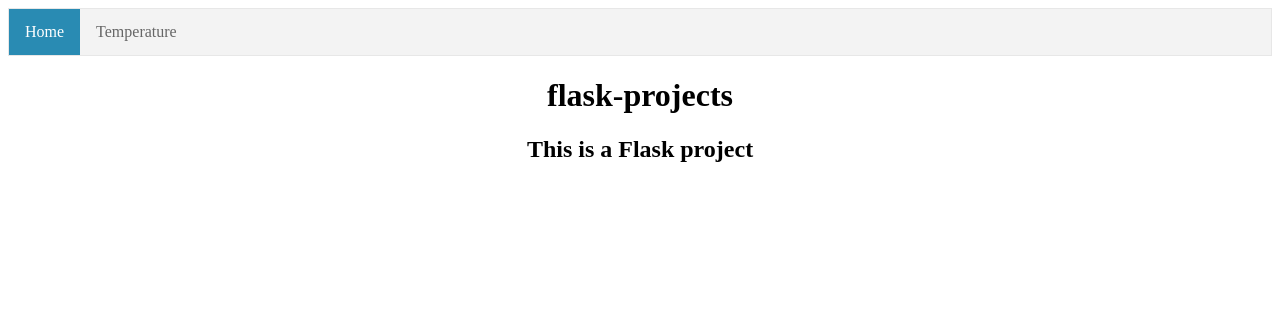
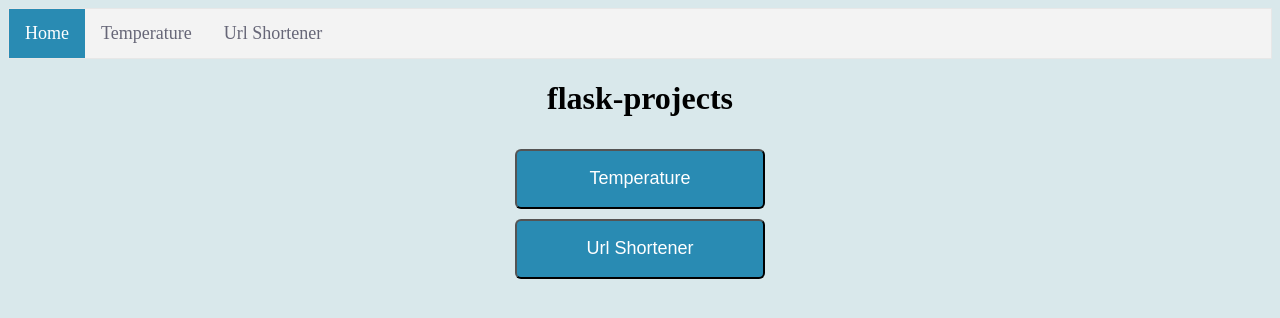
Before and after one commit to KonstantinaK98/flask-projects, a Flask app: page / in a window 1280 px wide. Shown: the top 318 px of the page. Run offline with Flask 2, Linux system fonts and the light colour scheme.

Commit message:
CSS changes and url shortener added

```diff
--- a/app.py
+++ b/app.py
@@ -1,13 +1,29 @@
-from flask import Flask, render_template
+from flask import Flask, render_template, request
 app = Flask(__name__)
 
-@app.route('/')
+@app.route('/', methods=['POST','GET'])
 def home():
-   return render_template('base.html')
+   if request.method == 'POST':
+      if request.form['submit_button'] == 'Temperature':
+         return render_template('temperature.html')
+      elif request.form['submit_button'] == 'Url Shortener':
+         return render_template('urlshortener.html')
+   else:
+      return render_template('base.html')
 
 @app.route('/temperature')
 def temperature_converter():
    return render_template('temperature.html')
 
+@app.route('/urlshortener', methods=['POST','GET'])
+def urlshortener():
+   if request.method == "POST":
+      if request.form['url'] != '':
+         return
+      else:
+         return render_template('urlshortener.html')
+   else:
+      return render_template('urlshortener.html')
+
 if __name__ == '__main__':
    app.run()
--- a/static/css/main.css
+++ b/static/css/main.css
@@ -1,5 +1,5 @@
 body {
-    background-color: #ffffff;
+    background-color: #d9e8eb;
 }
 
 ul {
@@ -17,10 +17,11 @@ li {
 
 li a {
     display: block;
-    color: #666;
+    color: #667;
     text-align: center;
     padding: 14px 16px;
     text-decoration: none;
+    font-size: large;
 }
 
 li a:hover:not(.active) {
@@ -69,3 +70,69 @@ th, td {
     padding: 8px;
     text-align: left;
 }
+
+.mybtn {
+    display: inline-block;
+    padding: 10px 20px;
+    text-align: center;
+    text-decoration: none;
+    color: white;
+    background-color: #298bb3;
+    border-radius: 6px;
+    outline: none;
+    cursor: pointer;
+    font-size: large;
+  }
+
+  .myfrm{
+      display:grid;
+      justify-content: center;
+      align-items: center;
+  }
+
+  .myfrm button {
+      margin-top: 10px;
+      width: 250px;
+      height: 60px;
+  }
+
+  .mybtn:hover{
+      background-color: #43add6;
+  }
+
+  .myfrm .url_button {
+    width: 120px;
+    height: 40px;
+    color: white;
+    background-color: #298bb3;
+    text-decoration: none;
+    border-radius: 6px;
+    outline: none;
+    cursor: pointer;
+    font-size: large;
+  }
+
+  .myfrm .url_button:hover{
+    background-color: #43add6;
+}
+
+input {
+    height: 20px;
+}
+
+.temp_button {
+    width: 90px;
+    height: 40px;
+    color: white;
+    background-color: #298bb3;
+    text-decoration: none;
+    border-radius: 6px;
+    outline: none;
+    cursor: pointer;
+    font-size: large;
+    margin-top: 5px;
+}
+
+.temp_button:hover{
+    background-color: #43add6;
+}
--- a/templates/base.html
+++ b/templates/base.html
@@ -12,10 +12,15 @@
     <ul>
         <li><a class="active" href="{{ url_for('home') }}">Home</a></li>
         <li><a href="{{ url_for('temperature_converter') }}">Temperature</a></li>
+        <li><a href="{{ url_for('urlshortener') }}">Url Shortener</a></li>
     </ul>
     {% block content %}
         <h1 id="cntr">flask-projects</h1>
-        <h2 id="cntr">This is a Flask project</h2>
+        <form class="myfrm" action="" method="POST">
+            <button class="mybtn" type="submit" name="submit_button" value="Temperature">Temperature</button>
+            <button class="mybtn" type="submit" name="submit_button" value="Url Shortener">Url Shortener</button>
+        </form>
+
 
     {% endblock %}
 </body>
--- a/templates/temperature.html
+++ b/templates/temperature.html
@@ -6,7 +6,7 @@
 <div class="card2">
     <h3>Celcius: </h3><input type="text" id="celsius" style="size: 30px;" onchange="change_temp_toF()">
     <h3>Fahrenheit: </h3><input type="text" id="fahrenheit" style="size: 30px;" onchange="change_temp_toC()">
-    <input type="button" value="Convert">
+    <input class="temp_button" type="button" value="Convert">
 </div>
 <br>
 <div class="table">
```
Also changed, not shown: templates/urlshortener.html (added, +12 -0 lines), 5 other files.
